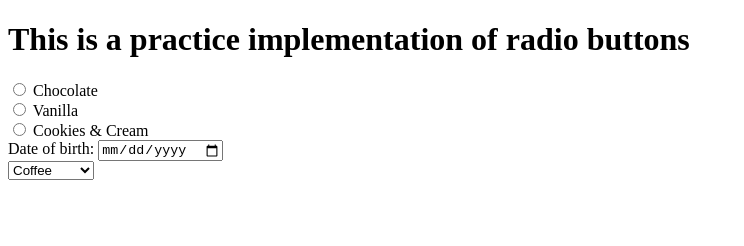
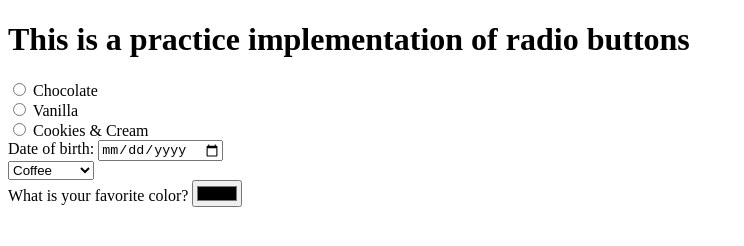
Before and after one commit to johnowino/forms, a plain HTML site: page index3.html in a window 1280 px wide. Shown: the whole page, without its empty margins (0-744 px from the left). Drawn offline with nearby package versions, Linux system fonts and the light colour scheme.

Commit message:
add colour input form

```diff
--- a/index3.html
+++ b/index3.html
@@ -38,6 +38,10 @@
     <option value="4">Water</option>
 </select>
 </div>
+<div class="form-group">
+  <label for="color">What is your favorite color?</label>
+  <input id="color" class="form-control" type="color">
+</div>
 </body>
 <script   src="https://code.jquery.com/jquery-3.3.1.min.js" integrity="sha256-FgpCb/KJQlLNfOu91ta32o/NMZxltwRo8QtmkMRdAu8=" crossorigin="anonymous"></script>
     <script src="js/scripts3.js"></script>
--- a/js/scripts3.js
+++ b/js/scripts3.js
@@ -3,3 +3,4 @@
 var flavor = $("input:radio[name=flavor]:checked").val();
 var beverage = $("#beverage").val();
 var dob = $("#born").val();
+var favoriteColor = $("#color").val();
```
